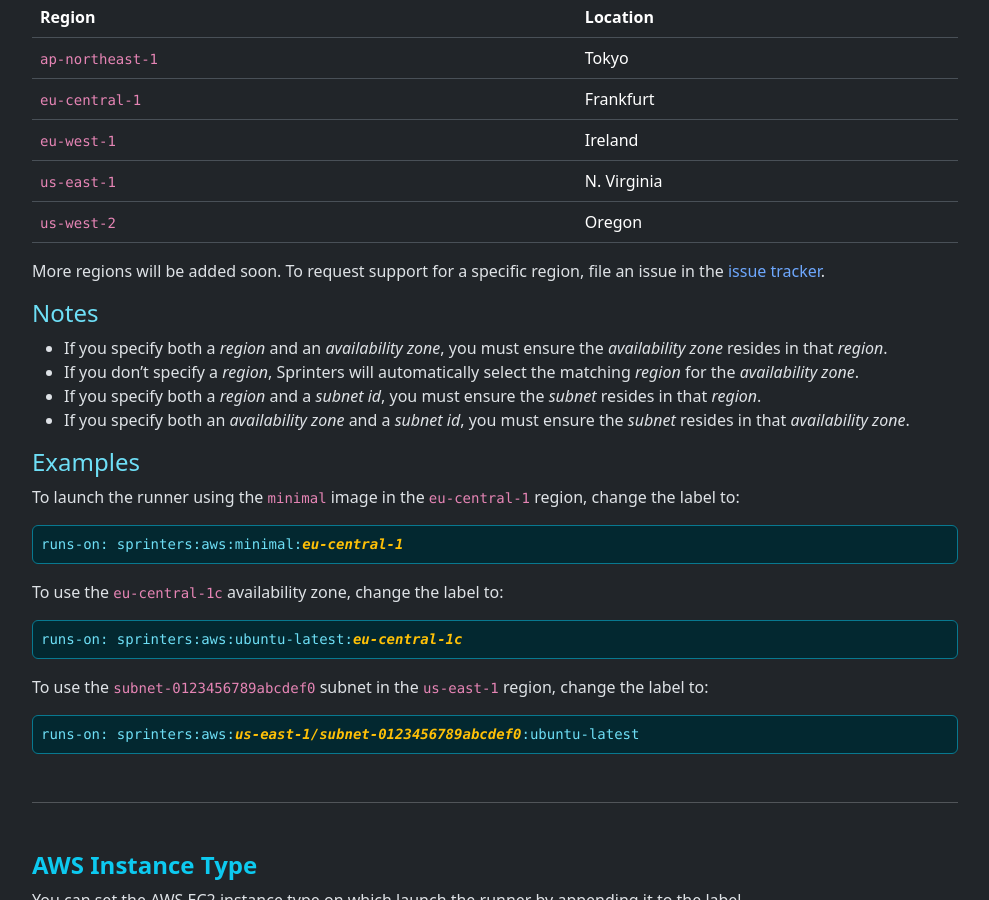
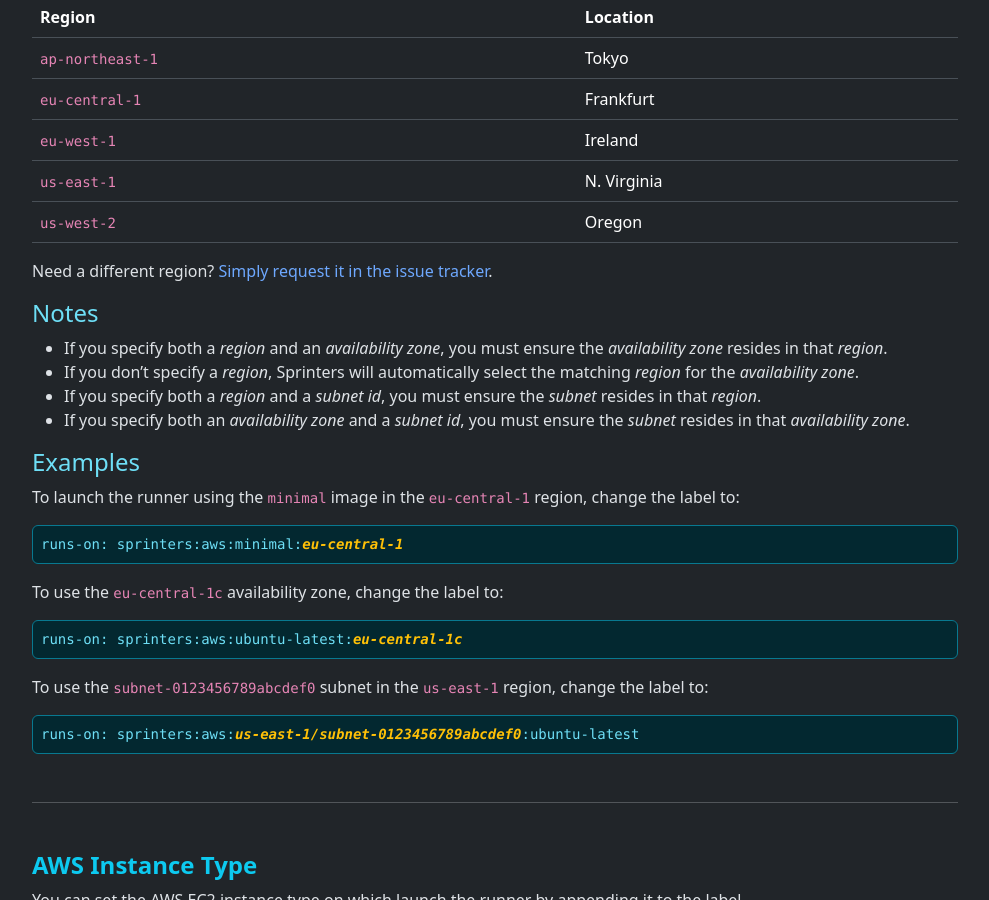
Before and after one commit to sprinters-sh/sprinters.sh, a Jekyll site: the page built from docs/label.md, in a window 1280 px wide and 900 px high, scrolled down 2326 px. Shown: the whole window, without its empty margins (240-1229 px from the left). Built offline with Jekyll 4.4.1, drawn with Linux system fonts in a browser that asks for light colours; some of the changed text lies outside the part shown.

Commit message:
Simplified label docs

```diff
--- a/docs/label.md
+++ b/docs/label.md
@@ -104,7 +104,7 @@
 | `us-west-2` | Oregon |
 {: .table }
 
-More regions will be added soon. To request support for a specific region, file an issue in the [issue tracker](https://github.com/sprinters-sh/sprinters/issues).
+Need a different region? [Simply request it in the issue tracker](https://github.com/sprinters-sh/sprinters/issues).
 
 {% include h4.html text="Notes" %}
 
@@ -169,7 +169,7 @@
 | t4g | `t4g.nano` , `t4g.micro` , `t4g.small` , `t4g.medium` , `t4g.large` , `t4g.xlarge` , `t4g.2xlarge` |
 {: .table #instance-types }
 
-More instance families will be added soon. To request support for a specific instance family, file an issue in the [issue tracker](https://github.com/sprinters-sh/sprinters/issues).
+Need a different instance family? [Simply request it in the issue tracker](https://github.com/sprinters-sh/sprinters/issues).
 
 {% include h4.html text="Example" %}
 To set the instance type to `m7i.8xlarge`, change the label to:
```
